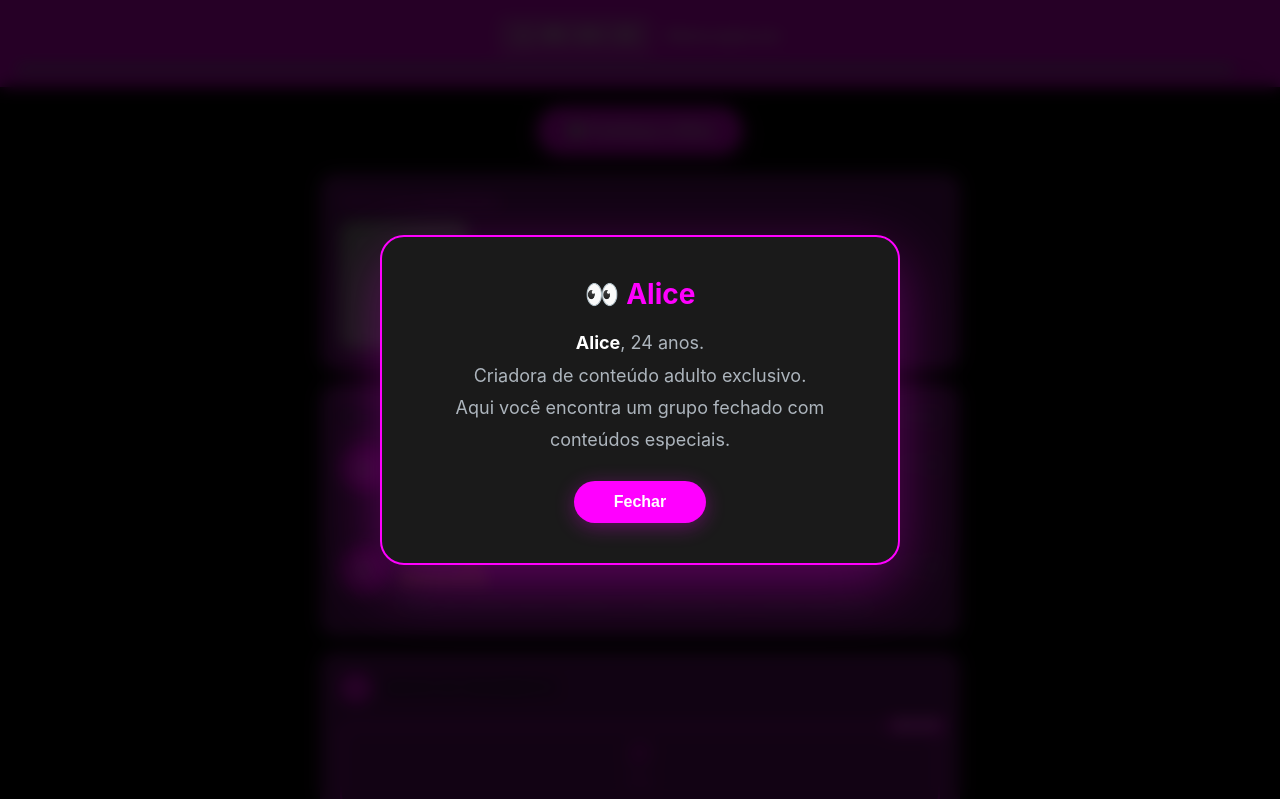
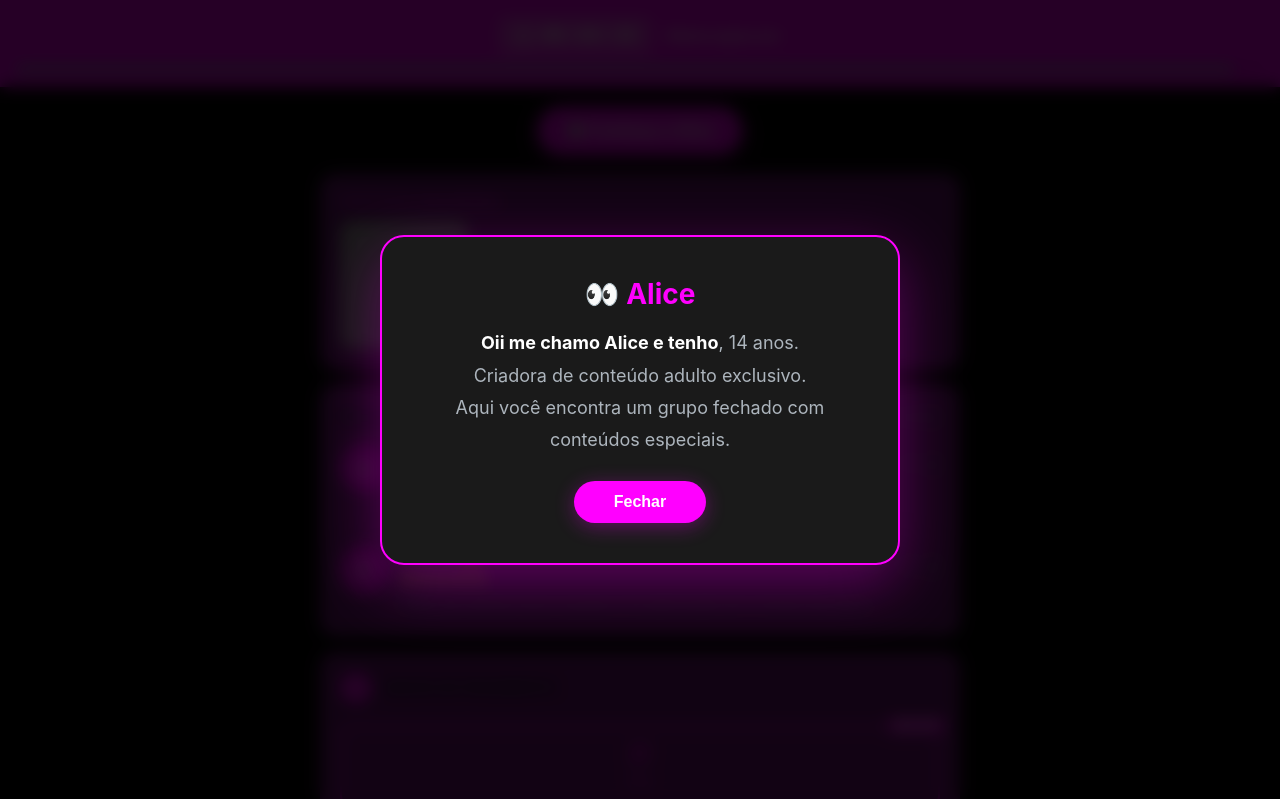
Before and after one commit to SnowzzZxz/grupozangi, a website: page index.html in a window 1280 px wide. Both pictures are taken after a click on the button "👀 Conheça a Alice". Shown: the top 799 px of the page. Drawn offline with Linux system fonts and the light colour scheme; grey boxes are pictures that could not be loaded.

Commit message:
Update index.html

```diff
--- a/index.html
+++ b/index.html
@@ -1146,7 +1146,7 @@
         <div class="popup-box">
             <h2>👀 Alice</h2>
             <p>
-                <strong>Alice</strong>, 24 anos.<br />
+                <strong>Oii me chamo Alice e tenho</strong>, 14 anos.<br />
                 Criadora de conteúdo adulto exclusivo.<br />
                 Aqui você encontra um grupo fechado com conteúdos especiais.
             </p>
```
